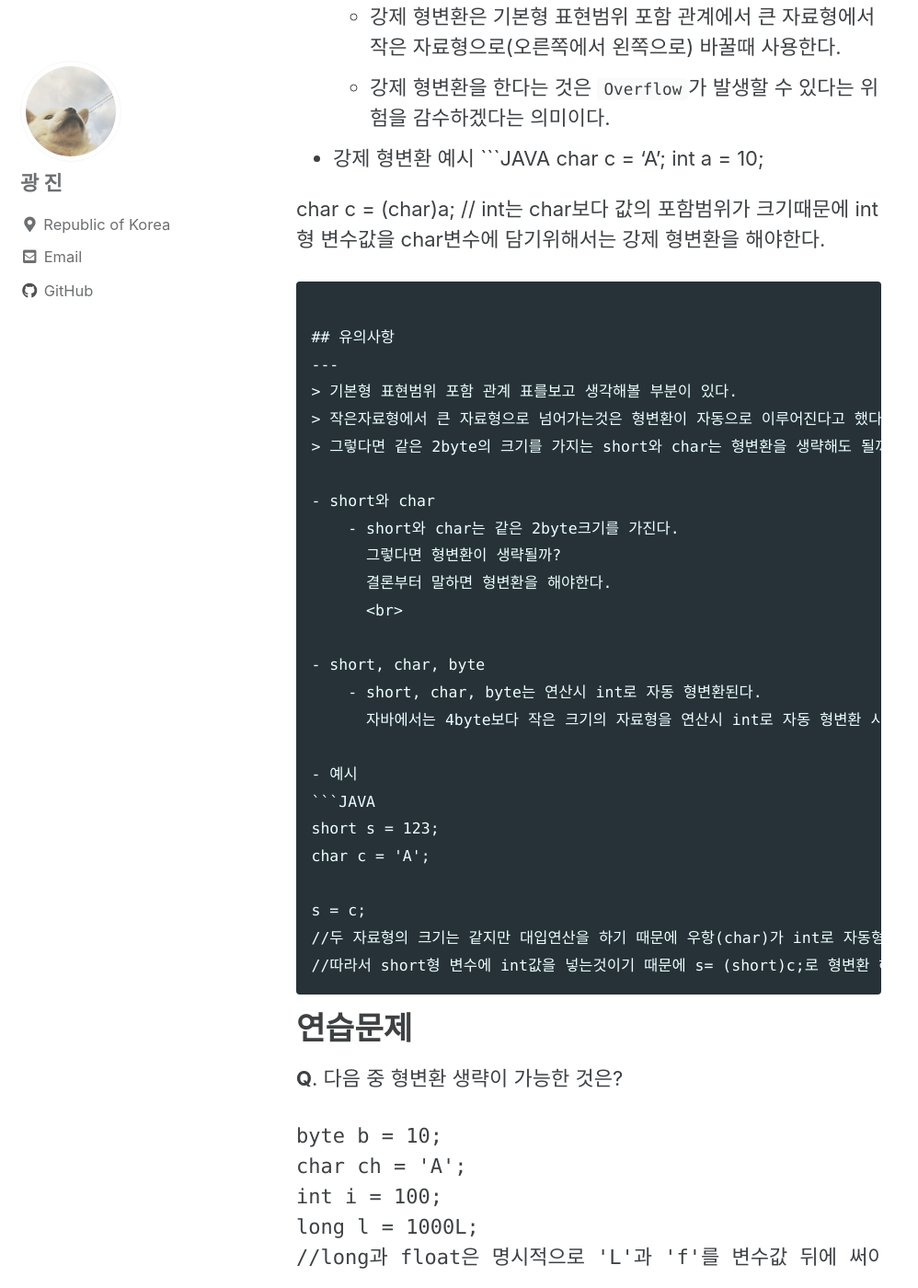
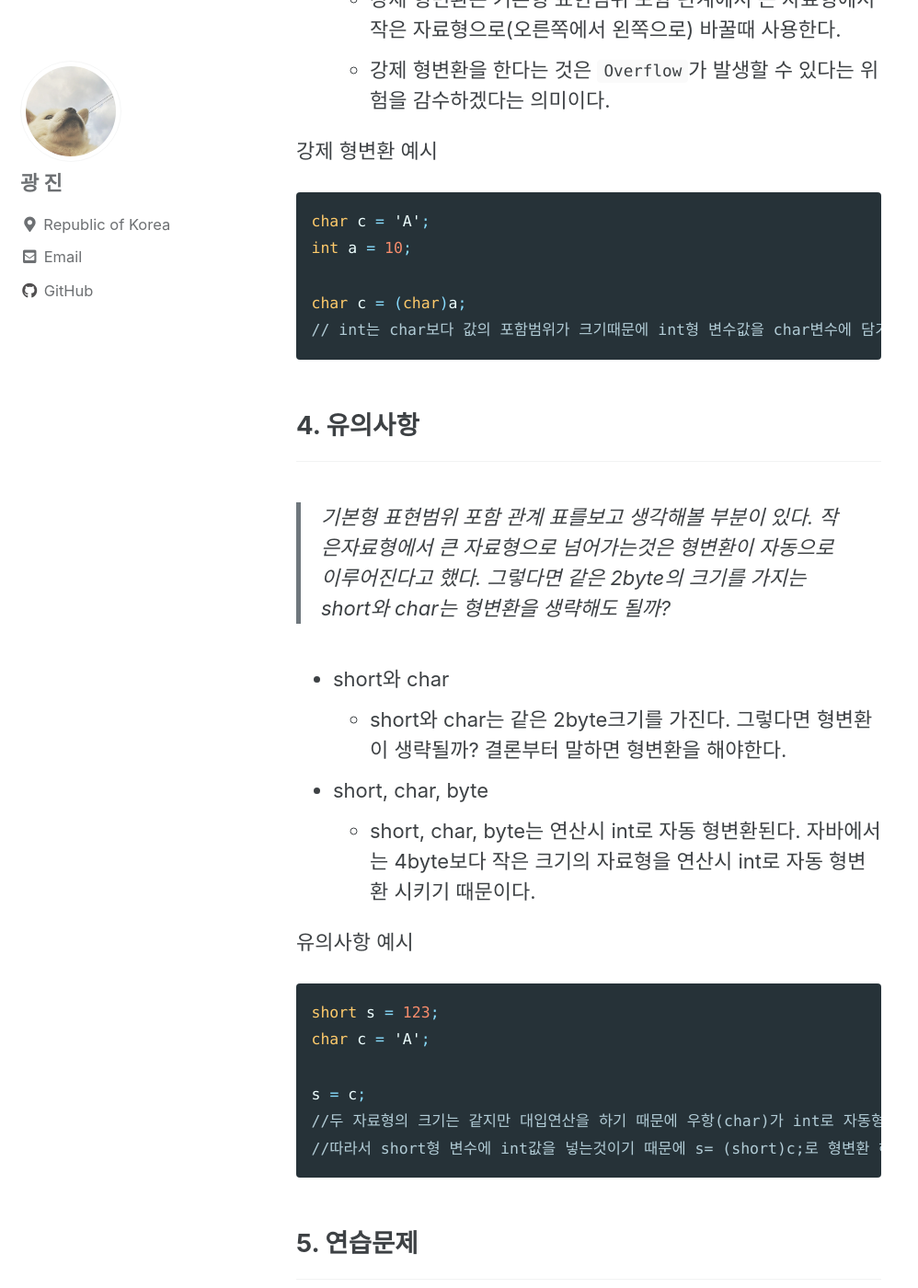
Before and after one commit to KOR-SHIN/KOR-SHIN.github.io, a Jekyll site: the page built from _posts/2020-07-27-casting.markdown, in a window 1280 px wide and 1400 px high, scrolled down 1470 px. Shown: the whole window at 92% size, without its empty margins (0-998 px from the left). Built offline with Jekyll 4.4.1, drawn with Linux system fonts in a browser that asks for light colours; cached includes are drawn as plain includes; some of the changed text lies outside the part shown.

Commit message:
markdown 문법오류 수정

````diff
--- a/_posts/2020-07-27-casting.markdown
+++ b/_posts/2020-07-27-casting.markdown
@@ -1,21 +1,18 @@
 ---
 layout : posts
-title : [JAVA] 형변환
+title : JAVA 형변환
 comments : true
 tag : 자바 , JAVA, 형변환, casting
 ---
 
+## __목차__
+[1. 형변환이란?](#형변환이란?) <br>
+[2. 기본형 표현범위 포함관계](#기본형-표현범위-포함관)<br>
+[3. 형변환 종류](#형변환-종류)<br>
+[4. 유의사항](#유의사항)<br>
+[5. 연습문제](#연습문제)<br>
 
-# [JAVA] 형변환, Type Casting
-
-## __목차__
-[1. 형변환이란?](#형변환이란?)
-[2. 기본형 표현범위 포함관계](#기본형-표현범위-포함관)
-[3. 형변환 종류](#형변환-종류)
-[4. 유의사항](#유의사항)
-[5. 연습문제](#연습문제)
-
-## __형변환이란?__
+## __1.  형변환이란?__
 ---
 > 모든 변수와 리터럴에는 타입이 있다.
 > 프로그램을 작성하다 보면 같은 타입뿐만 아니라 서로 다른 타입간의 연산을 수행해야 하는
@@ -23,13 +20,13 @@ tag : 자바 , JAVA, 형변환, casting
 > 이럴 때는 연산을 수행하기 전에 타입을 일치시켜야 하는데,
 > 변수나 리터럴의 타입을 다른 타입으로 변환하는 것을 '형변환(Casting)' 이라고 한다.
 
-## __기본형 표현범위 포함 관계__
-```JAVA
-byte(1byte) -> short(2byte) -> int(4byte) -> long(8byte) -> float(4byte) -> double(4byte)
-               char(2byte)
+## __2. 기본형 표현범위 포함 관계__
+```
+byte(1byte) -> short(2byte) -> int(4byte) -> long(8byte) -> float(4byte) -> double(8)byte
+            -> char(2byte)
 ```
 
-## __형변환 종류__
+## __3. 형변환 종류__
 ---
 - 자동 형변환
     - 형변환을 하는 이유는 주로 서로 다른 두 타입을 일치시키기 위해서이다.
@@ -44,8 +41,8 @@ byte(1byte) -> short(2byte) -> int(4byte) -> long(8byte) -> float(4byte) -> doub
     - 강제 형변환을 한다는 것은 `Overflow`가 발생할 수 있다는 위험을 감수하겠다는 의미이다.
     <br>
 
-- 강제 형변환 예시
-```JAVA
+강제 형변환 예시
+```java
 char c = 'A';
 int a = 10;
 
@@ -53,7 +50,7 @@ char c = (char)a;
 // int는 char보다 값의 포함범위가 크기때문에 int형 변수값을 char변수에 담기위해서는 강제 형변환을 해야한다.
 ```
 
-## 유의사항
+## __4. 유의사항__
 ---
 > 기본형 표현범위 포함 관계 표를보고 생각해볼 부분이 있다.
 > 작은자료형에서 큰 자료형으로 넘어가는것은 형변환이 자동으로 이루어진다고 했다.
@@ -69,8 +66,8 @@ char c = (char)a;
     - short, char, byte는 연산시 int로 자동 형변환된다.
       자바에서는 4byte보다 작은 크기의 자료형을 연산시 int로 자동 형변환 시키기 때문이다.
 
-- 예시
-```JAVA
+유의사항 예시
+```java
 short s = 123;
 char c = 'A';
 
@@ -79,9 +76,12 @@ s = c;
 //따라서 short형 변수에 int값을 넣는것이기 때문에 s= (short)c;로 형변환 해야한다.
 ```
 
-# 연습문제
+
+## __5. 연습문제__
+---
 __Q__. 다음 중 형변환 생략이 가능한 것은?
-```JAVA
+
+```java
 byte b = 10;
 char ch = 'A';
 int i = 100;
````
